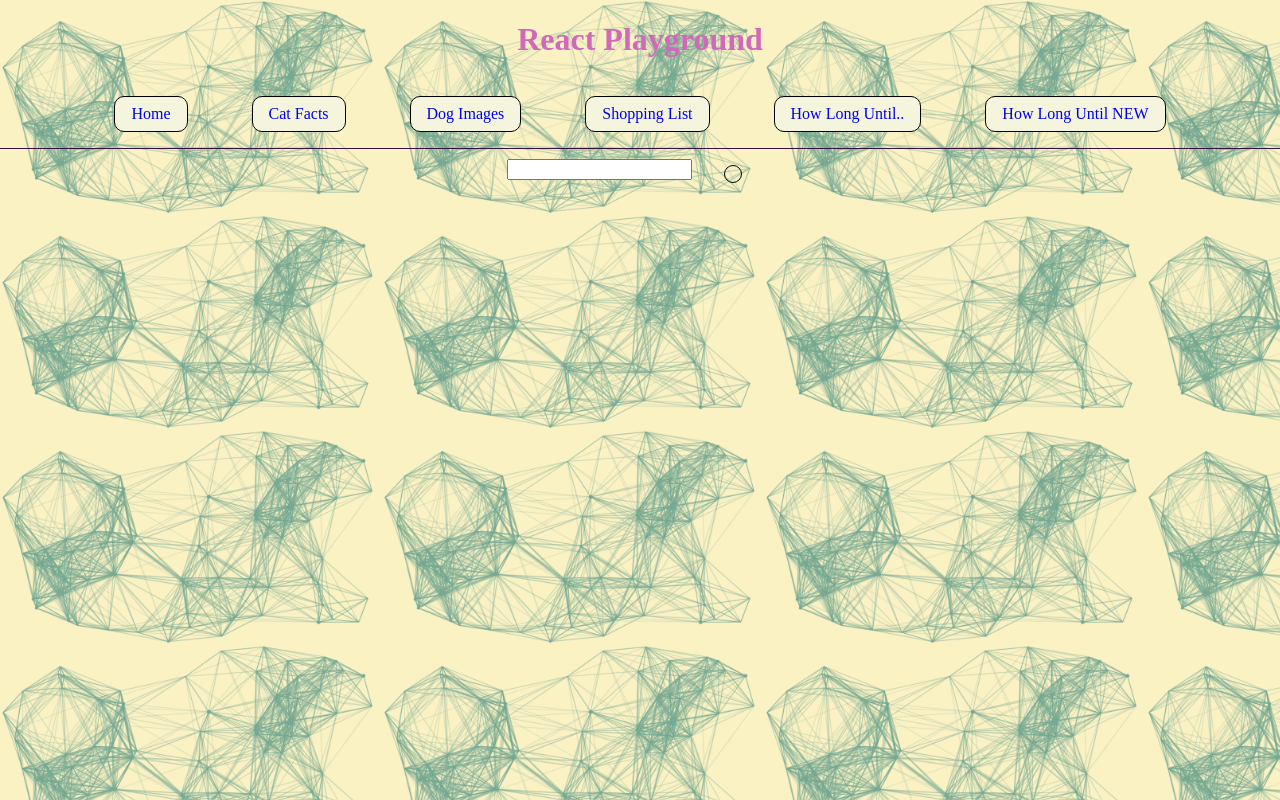
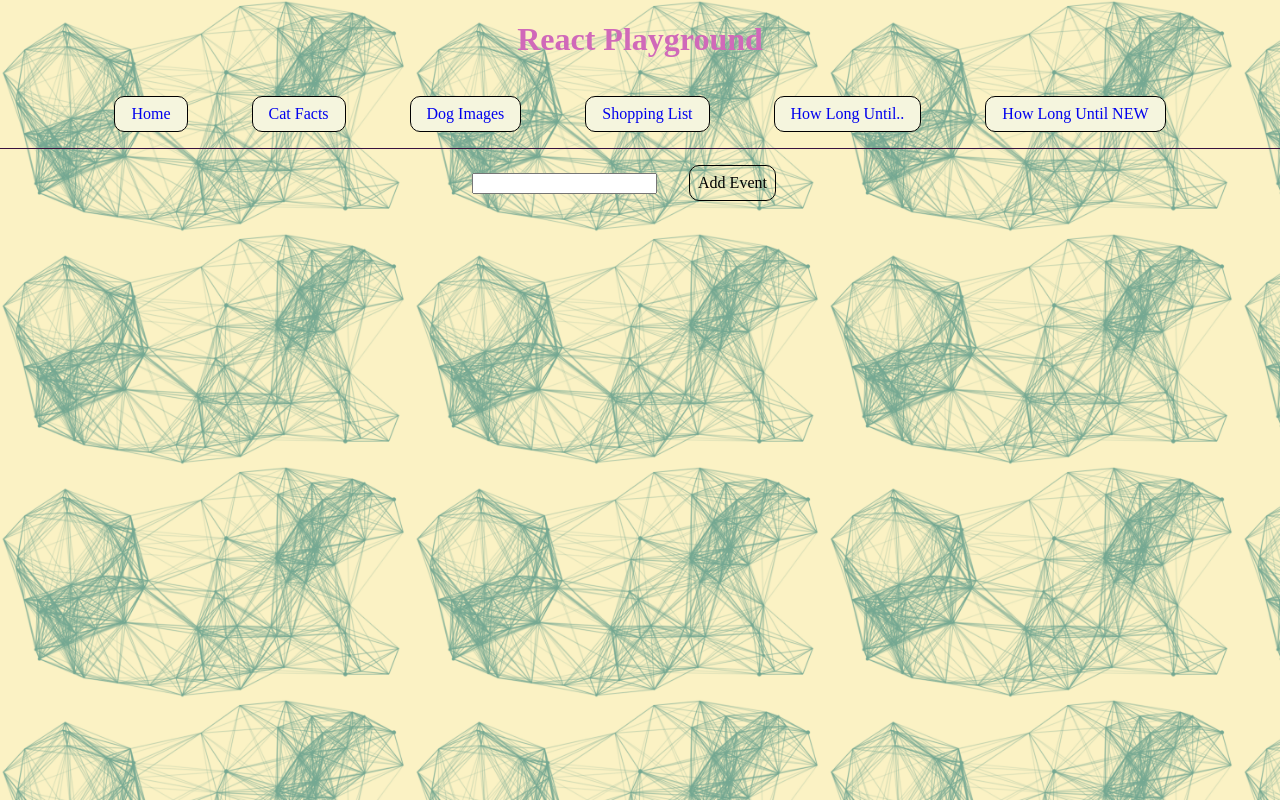
Before and after one commit to timcastillogill/React-Playground, a React (Create React App) app: page /howLongUntil in a window 1280 px wide. Built offline with nearby package versions, Linux system fonts and the light colour scheme; no server answers; a web font is replaced by a local one.

Commit message:
Passing test for 'Add Event' Button

```diff
--- a/src/components/HowLongUntil/HowLongUntil.tsx
+++ b/src/components/HowLongUntil/HowLongUntil.tsx
@@ -11,7 +11,7 @@ const HowLongUntil = () => {
   return (
     <Fragment>
       <input type="text" onChange={handleEventChange} value={event} />
-      <button></button>
+      <button>Add Event</button>
       <p>{event}</p>
     </Fragment>
   );
```
Also changed, not shown: 1 other file (tests, documents, lock files or other folders).
